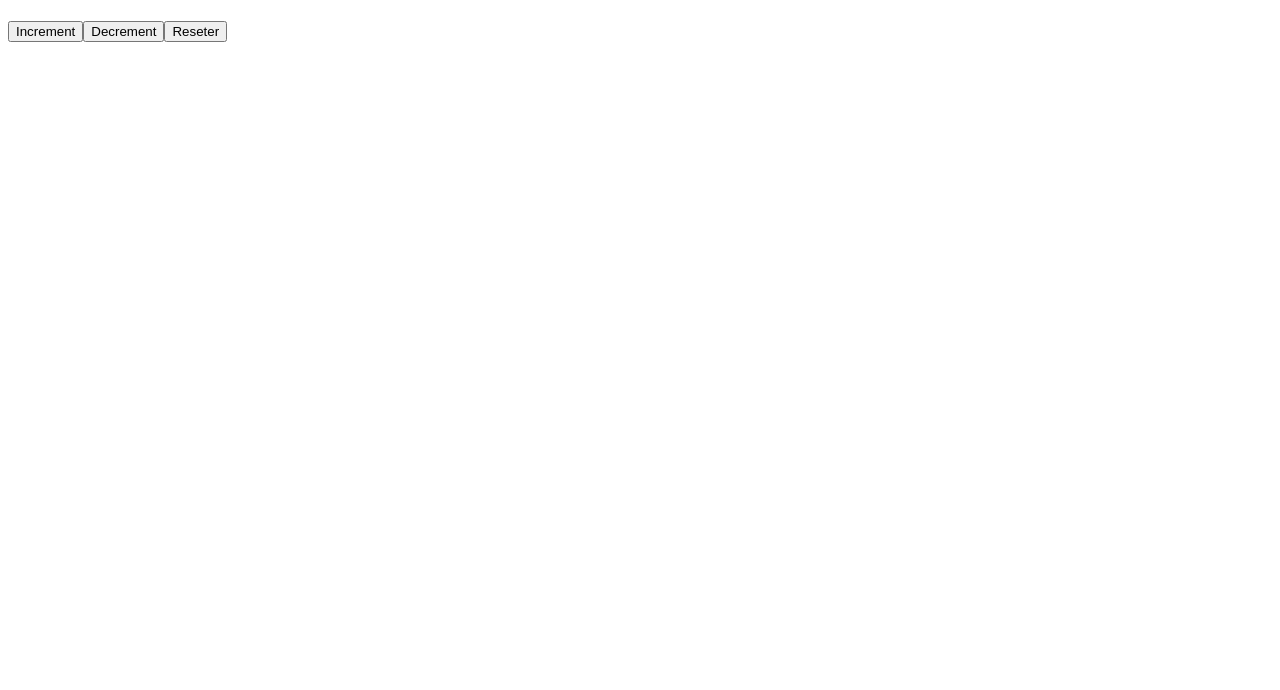
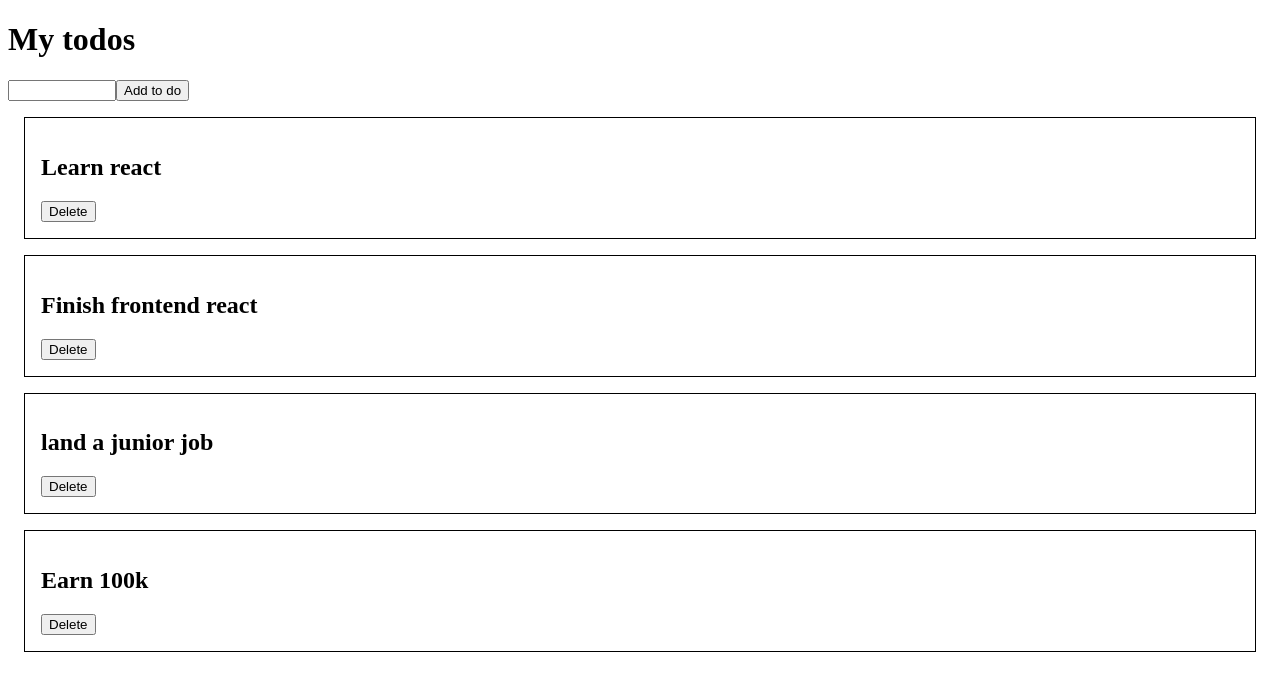
Before and after one commit to Mutararw/reactjs_project2, a React (Vite) app: page / in a window 1280 px wide. Shown: the top 690 px of the page. Built offline with nearby package versions, Linux system fonts and the light colour scheme.

Commit message:
this is my learning project

```diff
--- a/package.json
+++ b/package.json
@@ -11,7 +11,8 @@
   },
   "dependencies": {
     "react": "^19.2.0",
-    "react-dom": "^19.2.0"
+    "react-dom": "^19.2.0",
+    "react-router-dom": "^6.20.0"
   },
   "devDependencies": {
     "@eslint/js": "^9.39.1",
--- a/src/App.jsx
+++ b/src/App.jsx
@@ -2,14 +2,23 @@ import "./App.css";
 import Todo from "./components/todo.jsx";
 import Popup from "./components/popup.jsx";
 import Todotitle from "./components/Todotitle.jsx";
-import { useState } from "react";
+import { useState,useEffect } from "react";
 import Kounter from "./components/kounter.jsx";
 
 function App() {
   const [popupOpen, setPopupOpen] = useState(false);
   // const [popupOpen,setPopupOpen] = useState(true)
 
-  return <Kounter />;
+  // return <Kounter />;
+  function togglepopup(){
+    setPopupOpen(true)
+    console.log('parent notified')
+  }
+
+  function closepopup(){
+    setPopupOpen(false);
+  }
+
 
   return (
     <>
@@ -23,11 +32,11 @@ function App() {
         />
         <button onClick={() => setPopupOpen(true)}>Add to do</button>
       </div>
-      <Todo task="Learn react" />
-      <Todo task="Finish frontend react" />
-      <Todo task="land a junior job " />
-      <Todo task="Earn 100k " />
-      {popupOpen ? <Popup pop="Are you 10000% sure boy ?" /> : null}
+      <Todo togglepopup={togglepopup}task="Learn react" />
+      <Todo togglepopup={togglepopup}task="Finish frontend react" />
+      <Todo togglepopup={togglepopup}task="land a junior job " />
+      <Todo togglepopup={togglepopup}task="Earn 100k " />
+      {popupOpen && <Popup closepopup={closepopup}title="Are you 10000% sure boy ?" />}
     </>
   );
 }
--- a/src/components/Popup.jsx
+++ b/src/components/Popup.jsx
@@ -1,24 +1,24 @@
-function Popup({ pop }) {
+function Popup({ title, closepopup }) {
   return (
     <>
       <div className="Popup">
-        <span>{pop}</span>
-        <div className="popup_btns">fd
+        <span>{title}</span>
+        <div className="popup__btns">
           <button
             onClick={() => console.log("confirm button clicked")}
-            className="popup_btn"
+            className="popup__btn"
           >
             Confirm
           </button>
           <button
-            onClick={() => console.log("cancel button clicked")}
-            className="popup_btn popup_btn--cancel"
+            onClick={() => closepopup()}
+            className="popup__btn popup__btn--cancel"
           >
             Cancel
           </button>
         </div>
       </div>
-      <div className=""></div>
+      <div className="backdrop" onClick={()=> closepopup()}></div>
     </>
   );
 }
--- a/src/components/Todo.jsx
+++ b/src/components/Todo.jsx
@@ -1,4 +1,4 @@
-function Todo({ task }) {
+function Todo({ task,togglepopup }) {
   function deletehandler() {
     console.log("Delete", task);
   }
@@ -6,7 +6,7 @@ function Todo({ task }) {
   return (
     <div className="todo-item">
       <h2>{task}</h2>
-      <button onClick={() => deletehandler()}>Delete</button>
+      <button onClick={() => togglepopup()}>Delete</button>
     </div>
   );
 }
```
Also changed, not shown: 1 other file (tests, documents, lock files or other folders).
